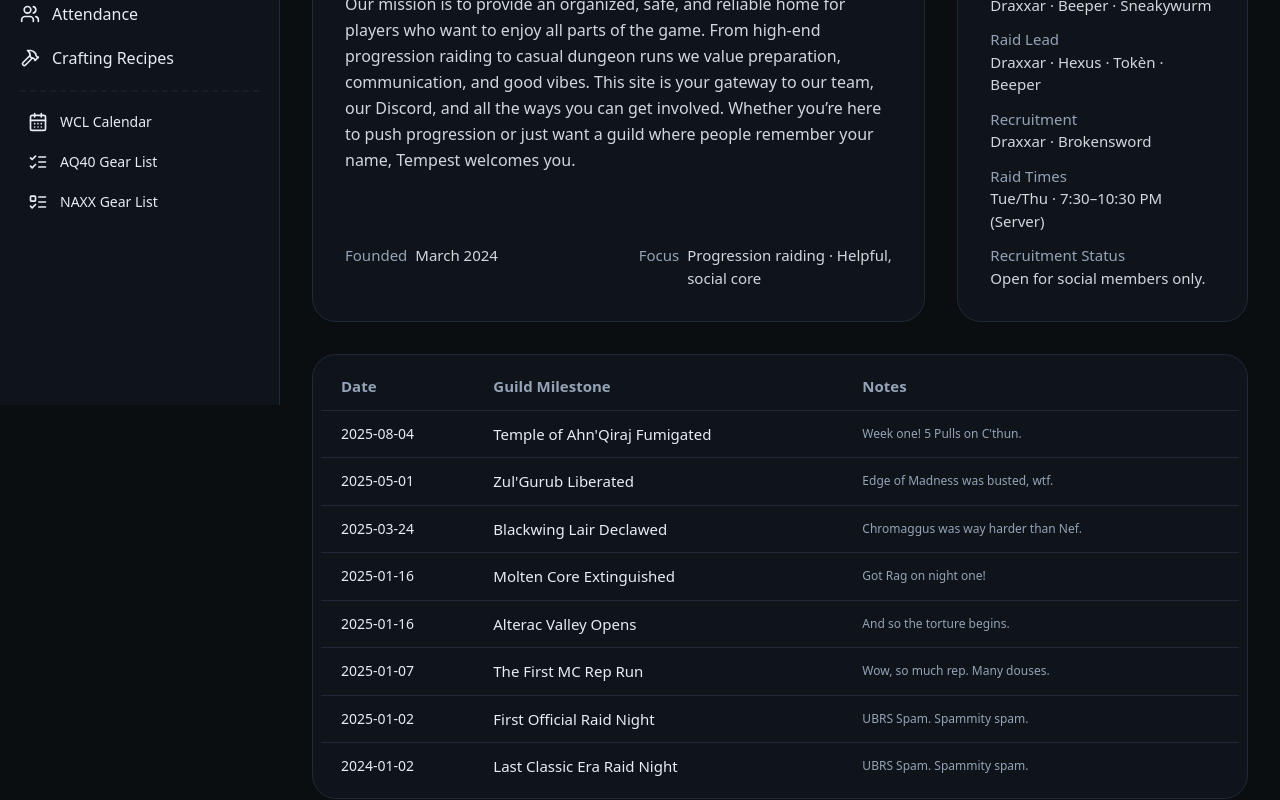
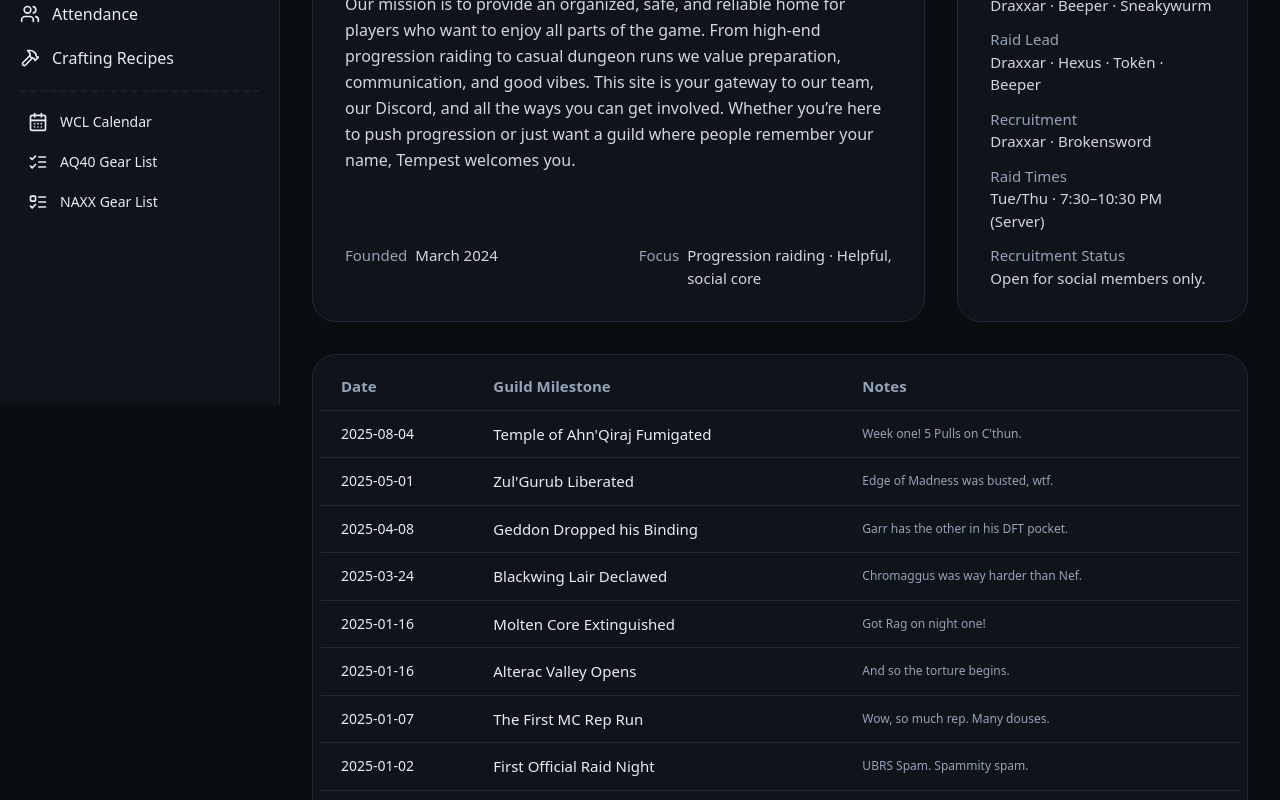
Before and after one commit to naptholomew/tempest-guild, a React (Vite) app: page / in a window 1280 px wide. Shown: the part 395-1195 px from the top of the page. Built offline with nearby package versions, Linux system fonts and the light colour scheme; no server answers.

Commit message:
Update About.tsx

```diff
--- a/src/pages/About.tsx
+++ b/src/pages/About.tsx
@@ -96,6 +96,11 @@ export default function About() {
               <td className="py-3 pr-5 align-middle text-xs text-skin-muted">Edge of Madness was busted, wtf.</td>
             </tr>
             <tr className="border-t border-skin-base">
+              <td className="py-3 pr-4 pl-5 align-middle text-sm">2025-04-08</td>
+              <td className="py-3 pr-4 align-middle">Geddon Dropped his Binding</td>
+              <td className="py-3 pr-5 align-middle text-xs text-skin-muted">Garr has the other in his DFT pocket.</td>
+            </tr>
+            <tr className="border-t border-skin-base">
               <td className="py-3 pr-4 pl-5 align-middle text-sm">2025-03-24</td>
               <td className="py-3 pr-4 align-middle">Blackwing Lair Declawed</td>
               <td className="py-3 pr-5 align-middle text-xs text-skin-muted">Chromaggus was way harder than Nef.</td>
```
